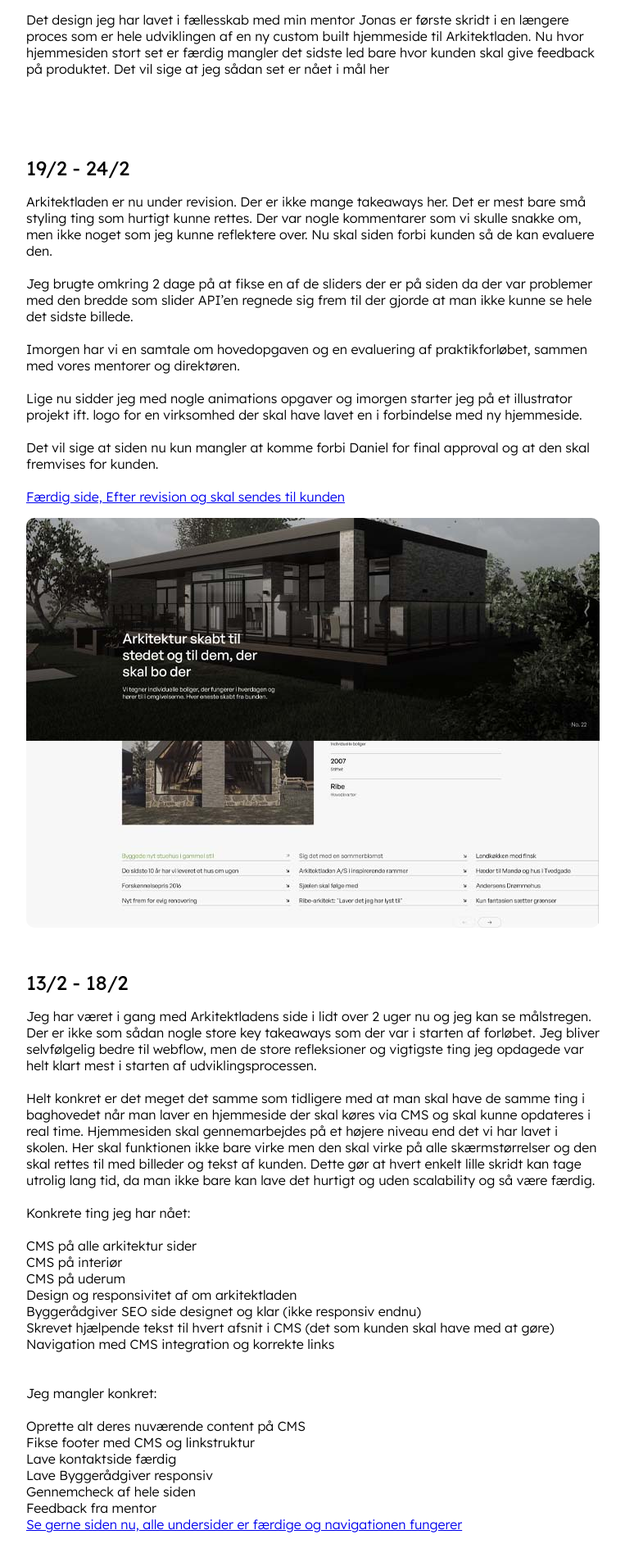
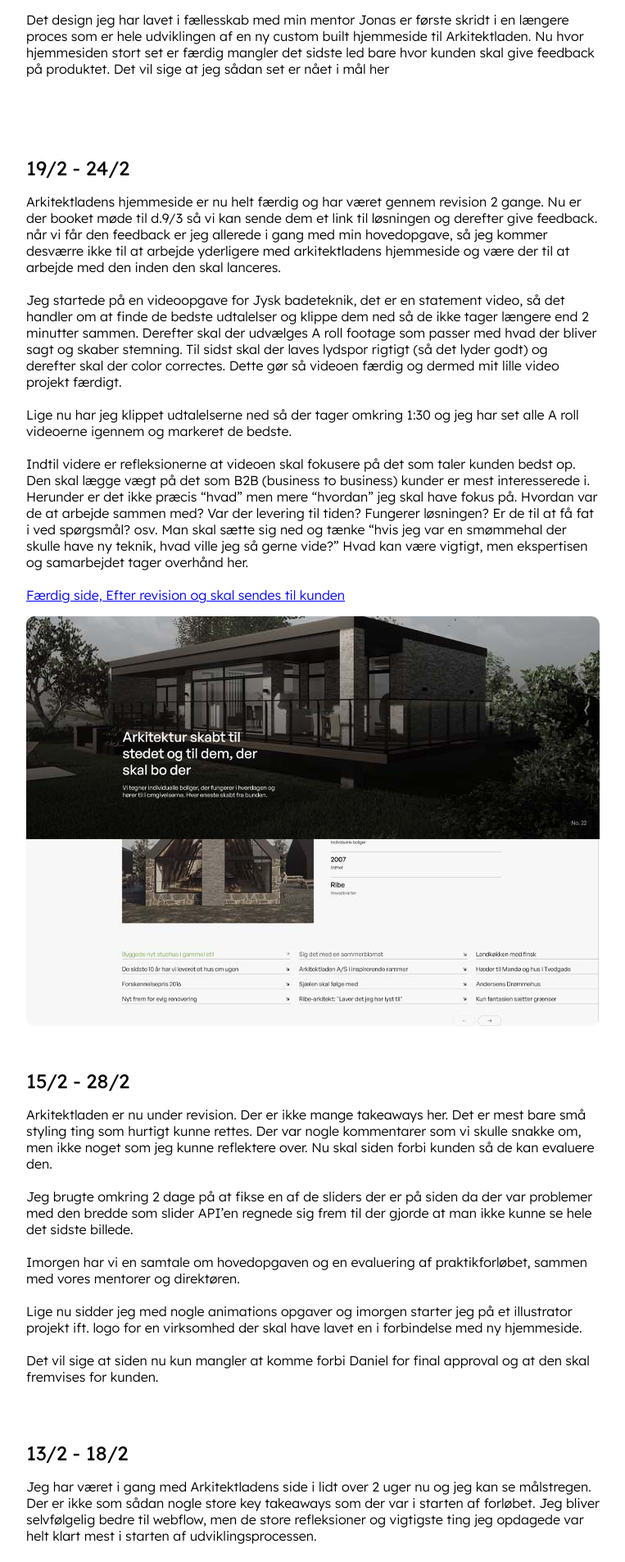
Before and after one commit to AlbertHetting/AlbertHetting.github.io, a React (Vite) app: page /blog in a window 1280 px wide. Shown: the part 1464-3370 px from the top of the page at 82% size, without its empty margins (258-1021 px from the left). Built offline with nearby package versions, Linux system fonts and the light colour scheme; the HTML template or start-up script is replaced by a standard one.

Commit message:
update 2802

```diff
--- a/src/pages/Blog.jsx
+++ b/src/pages/Blog.jsx
@@ -63,9 +63,41 @@ export default function Blog() {
 
 
 
+
 <div className="things reveal4 stagger">
             <div className="Daily">
               <h1> 19/2 - 24/2 </h1>
+              <p className="PText">
+                Arkitektladens hjemmeside er nu helt færdig og har været gennem revision 2 gange. Nu er der booket møde til d.9/3 så vi kan sende dem et link til løsningen og derefter give feedback. når vi får den feedback er jeg allerede i gang med min hovedopgave, så jeg kommer desværre ikke til at arbejde yderligere med arkitektladens hjemmeside og være der til at arbejde med den inden den skal lanceres.<br></br> <br></br>
+                Jeg startede på en videoopgave for Jysk badeteknik, det er en statement video, så det handler om at finde de bedste udtalelser og klippe dem ned så de ikke tager længere end 2 minutter sammen. Derefter skal der udvælges A roll footage som passer med hvad der bliver sagt og skaber stemning. Til sidst skal der laves lydspor rigtigt (så det lyder godt) og derefter skal der color correctes. Dette gør så videoen færdig og dermed mit lille video projekt færdigt.<br></br> <br></br>
+                Lige nu har jeg klippet udtalelserne ned så der tager omkring 1:30 og jeg har set alle A roll videoerne igennem og markeret de bedste.<br></br> <br></br>
+                Indtil videre er refleksionerne at videoen skal fokusere på det som taler kunden bedst op. Den skal lægge vægt på det som B2B (business to business) kunder er mest interesserede i. Herunder er det ikke præcis “hvad” men mere “hvordan” jeg skal have fokus på. Hvordan var de at arbejde sammen med? Var der levering til tiden? Fungerer løsningen? Er de til at få fat i ved spørgsmål? osv. Man skal sætte sig ned og tænke “hvis jeg var en smømmehal der skulle have ny teknik, hvad ville jeg så gerne vide?” Hvad kan være vigtigt, men ekspertisen og samarbejdet tager overhånd her.<br></br> <br></br>
+               <a href="https://arkitektladen-development.webflow.io/">
+                  Færdig side, Efter revision og skal sendes til kunden
+                </a>
+              </p>
+
+               <img
+                className="imagecontainer1"
+                src={withBase("Images/0502.jpg")}
+                alt=""
+              />
+            </div>
+          </div>
+
+
+
+
+
+
+
+
+
+
+
+<div className="things reveal4 stagger">
+            <div className="Daily">
+              <h1> 15/2 - 28/2 </h1>
               <p className="PText">
                 Arkitektladen er nu under revision. Der er ikke mange takeaways her. Det er mest bare små styling ting som hurtigt kunne rettes. Der var nogle kommentarer som vi skulle snakke om, men ikke noget som jeg kunne reflektere over. Nu skal siden forbi kunden så de kan evaluere den. <br></br> <br></br>
 
@@ -76,17 +108,7 @@ export default function Blog() {
                 Lige nu sidder jeg med nogle animations opgaver og imorgen starter jeg på et illustrator projekt ift. logo for en virksomhed der skal have lavet en i forbindelse med ny hjemmeside. <br></br> <br></br>
 
                 Det vil sige at siden nu kun mangler at komme forbi Daniel for final approval og at den skal fremvises for kunden. <br></br> <br></br>
-
-               <a href="https://arkitektladen-development.webflow.io/">
-                  Færdig side, Efter revision og skal sendes til kunden
-                </a>
               </p>
-
-               <img
-                className="imagecontainer1"
-                src={withBase("Images/0502.jpg")}
-                alt=""
-              />
             </div>
           </div>
 
```
